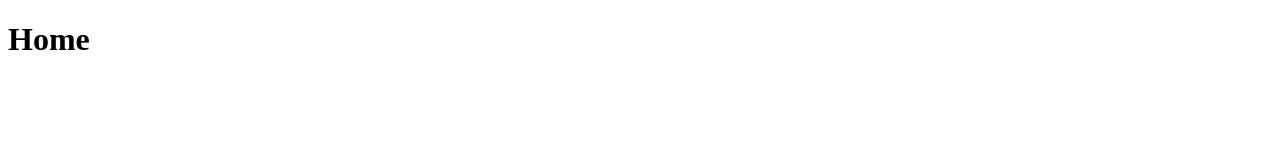
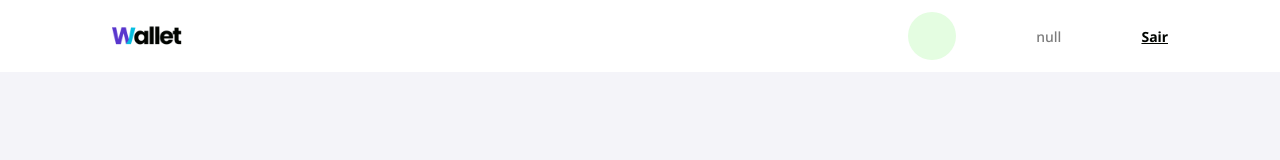
Before and after one commit to talitasdias/wallet-app-frontend, a plain HTML site: page src/pages/home/index.html in a window 1280 px wide. Drawn offline with Linux system fonts and the light colour scheme.

Commit message:
creating text using DOM

```diff
--- a/src/pages/home/index.html
+++ b/src/pages/home/index.html
@@ -4,9 +4,19 @@
     <meta charset="UTF-8">
     <meta name="viewport" content="width=device-width, initial-scale=1.0">
     <title>Wallet App Home</title>
+    <link rel="stylesheet" href="../../../style.css">
+    <link rel="stylesheet" href="style.css">
 </head>
 <body>
-    <h1>Home</h1>
+    <div class="home-content-container">
+        <div class="navbar">
+            <img class="logo-navbar" src="../../img/logo.png" alt="Logo">
+            <div id="navbar-user-container" class="navbar-user-container">
+                <div id="navbar-user-avatar" class="navbar-user-avatar">
+                </div>
+            </div>
+        </div>
+    </div>
     <script src="index.js"></script>
 </body>
 </html>
--- a/src/pages/home/index.js
+++ b/src/pages/home/index.js
@@ -1,4 +1,30 @@
+const onLoaduserInfor = () => {
+    const email = localStorage.getItem("@WalletApp:userEmail");
+    const name = localStorage.getItem("@WalletApp:userName");
+
+    const navbarUserInfo = document.getElementById("navbar-user-container");
+    const navbarUserAvatar = document.getElementById("navbar-user-avatar");
+
+    //Add user email
+    const emailElement = document.createElement("p");
+    const emailText = document.createTextNode(email);
+    emailElement.appendChild(emailText);
+    navbarUserInfo.appendChild(emailElement);
+
+    //Add logout link
+    const logoutElement = document.createElement("a");
+    const logoutText = document.createTextNode("Sair");
+    logoutElement.appendChild(logoutText);
+    navbarUserInfo.appendChild(logoutElement);
+
+    //Add user first letter inside avatar
+    const nameElement = document.createElement("h3");
+    const nameText = document.createTextNode(name.charAt(0));
+    nameElement.appendChild(nameText)
+    navbarUserAvatar.appendChild(nameElement)
+}
+
+
 window.onload = () => {
-    const email = localStorage.getItem("@WalletApp:userEmail")
-    console.log(email)
+    onLoaduserInfor();
 }
--- /dev/null
+++ b/src/pages/home/style.css
@@ -0,0 +1,56 @@
+@charset "UTF-8";
+
+* {
+    box-sizing: border-box;
+}
+
+.home-content-container {
+    display: flex;
+    flex-direction: column;
+    align-items: flex-start;
+    justify-content: flex-start;
+    width: 100vw;
+    height: 100vh;
+    background-color: #f4f4f9;
+}
+
+.navbar {
+    display: flex;
+    align-items: center;
+    justify-content: space-between;
+    position: fixed;
+    top: 0px;
+    left: 0px;
+    right: 0px;
+    height: 72px;
+    width: 100vw;
+    background-color: #ffffff;
+    padding: 24px 112px;
+}
+
+.logo-navbar {
+    height: 24px;
+    width: auto;
+}
+
+.navbar-user-container {
+    display: flex;
+    align-items: center;
+    justify-content: space-between;
+    width: 260px;
+    height: 100%;
+}
+
+.navbar-user-avatar {
+    display: flex;
+    align-items: center;
+    justify-content: center;
+    height: 48px;
+    width: 48px;
+    border-radius: 50%;
+    background-color: #e4fde1;
+}
+
+.navbar-user-avatar h3 {
+    text-transform: uppercase;
+}
```
